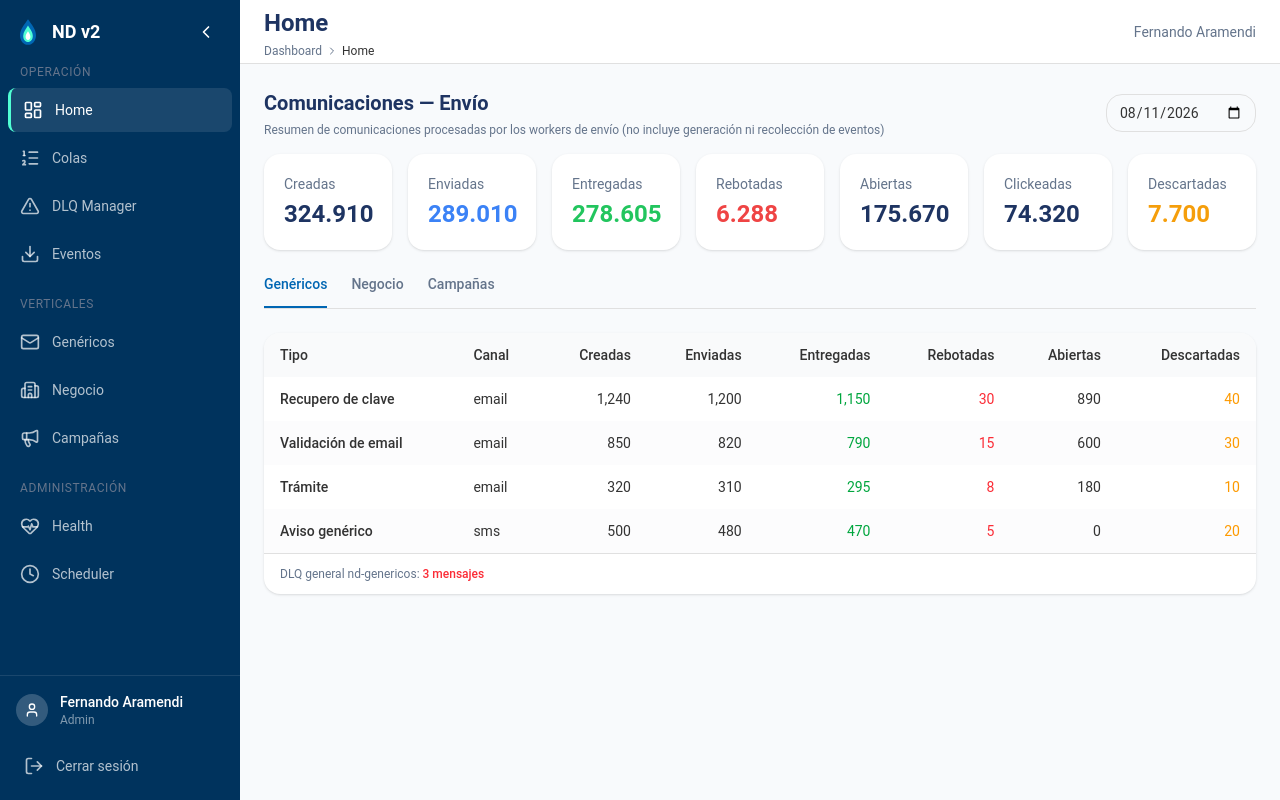
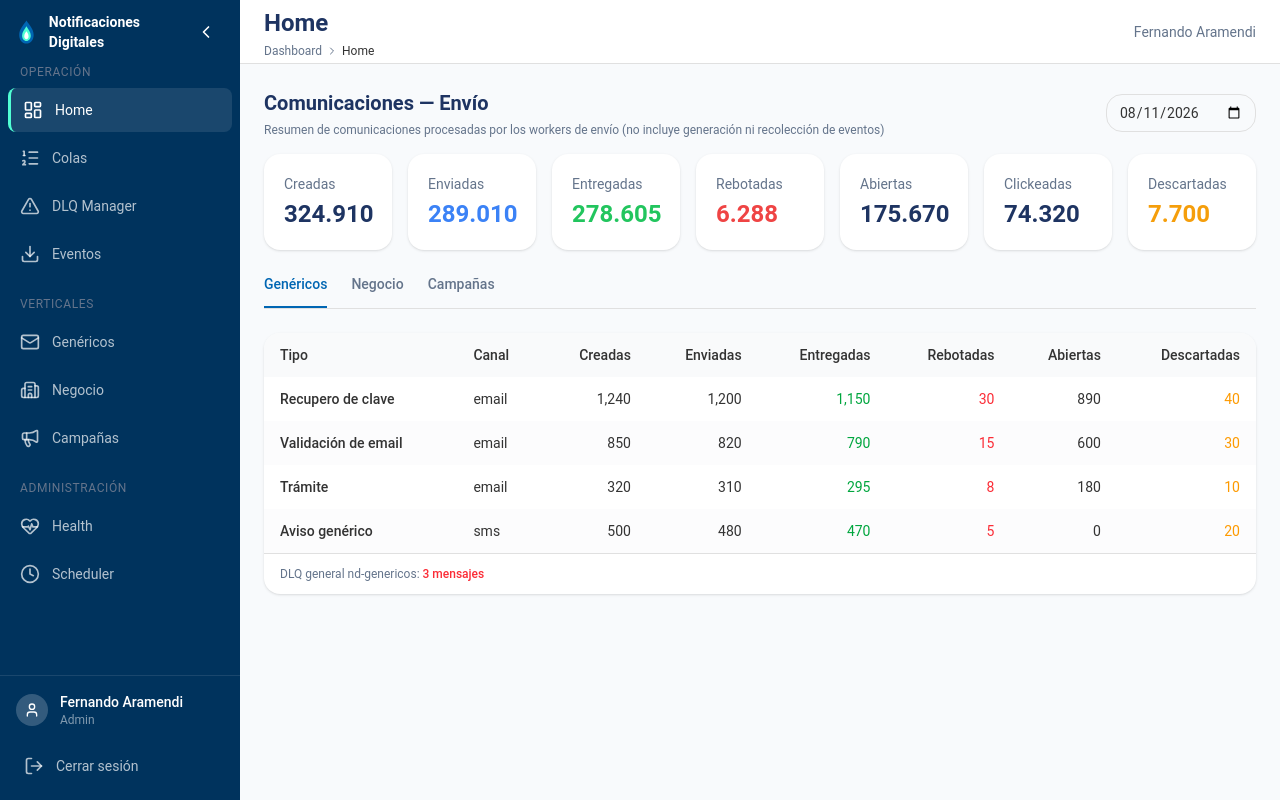
Before and after one commit to v-fearam/container-app-poc, a React (Vite) app in the folder src/prototype/dashboard/: page / in a window 1280 px wide. Both pictures are taken after a click on the button 62 px from the left and 32 px from the top of the page. Built offline with nearby package versions, Linux system fonts and the light colour scheme.

Commit message:
Dashboard prototype

```diff
--- a/src/prototype/dashboard/src/components/layout/Sidebar.tsx
+++ b/src/prototype/dashboard/src/components/layout/Sidebar.tsx
@@ -50,7 +50,7 @@ export function Sidebar() {
       <div className="h-16 flex items-center justify-between px-3">
         <div className="flex items-center gap-2">
           <CamuzziLogo size={collapsed ? 28 : 32} />
-          {!collapsed && <span className="text-white font-bold text-lg">ND v2</span>}
+          {!collapsed && <span className="text-white font-bold text-sm">Notificaciones Digitales</span>}
         </div>
         <button onClick={() => setCollapsed(!collapsed)}
           className="p-2 hover:bg-white/10 rounded-md cursor-pointer transition-colors min-h-[44px] min-w-[44px] flex items-center justify-center"
```
